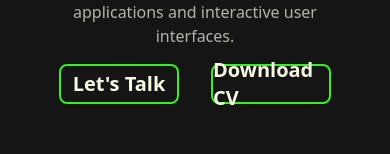
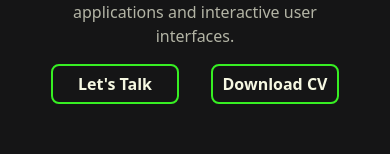
Before and after one commit to Zubkovskiy/Portfolio, a React (Vite) app: page /#/ in a window 390 px wide. Shown: the part 536-690 px from the top of the page. Built offline with nearby package versions, Linux system fonts and the light colour scheme; no server answers.

Commit message:
fix Download cv

```diff
--- a/src/module/HomePage/components/HomeSection.tsx
+++ b/src/module/HomePage/components/HomeSection.tsx
@@ -31,14 +31,14 @@ export const HomeSection = () => {
       <div className="flex gap-8">
         <Link
           to="contact"
-          className="flex items-center justify-center mt-4 sm:mt-8 border-2 w-30 sm:w-40 h-10 sm:h-12 border-[var(--color-primary)] rounded-lg text-xl font-semibold hover:bg-[var(--color-primary)] hover:text-[var(--color-background)] transition-colors duration-300 cursor-pointer"
+          className="flex items-center justify-center mt-4 sm:mt-8 border-2 w-32 sm:w-40 h-10 sm:h-12 border-[var(--color-primary)] rounded-lg sm:text-xl font-semibold hover:bg-[var(--color-primary)] hover:text-[var(--color-background)] transition-colors duration-300 cursor-pointer"
         >
           Let's Talk
         </Link>
         <a
           href="/Portfolio/assets/Bohdan_Zubkovskiy.pdf"
           download="Bohdan_Zubkovskiy.pdf"
-          className="flex items-center justify-center mt-4 sm:mt-8 border-2 w-30 sm:w-40 h-10 sm:h-12 border-[var(--color-primary)] rounded-lg text-xl font-semibold hover:bg-[var(--color-primary)] hover:text-[var(--color-background)] transition-colors duration-300 cursor-pointer"
+          className="flex items-center justify-center mt-4 sm:mt-8 border-2 w-32 sm:w-40 h-10 sm:h-12 border-[var(--color-primary)] rounded-lg sm:text-xl font-semibold hover:bg-[var(--color-primary)] hover:text-[var(--color-background)] transition-colors duration-300 cursor-pointer"
         >
           Download CV
         </a>
```
